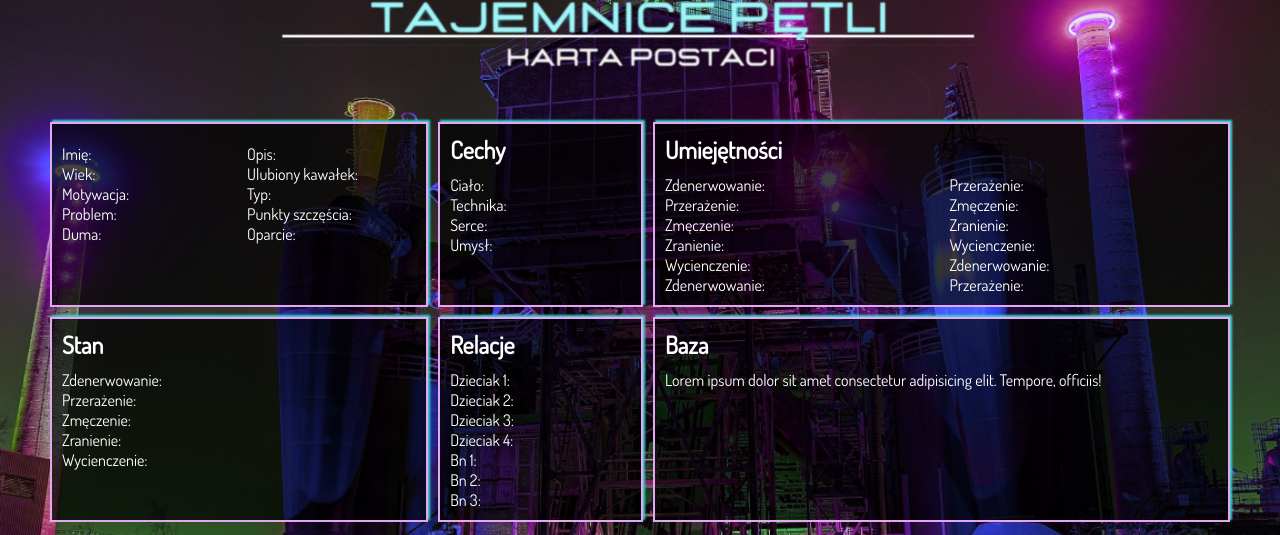
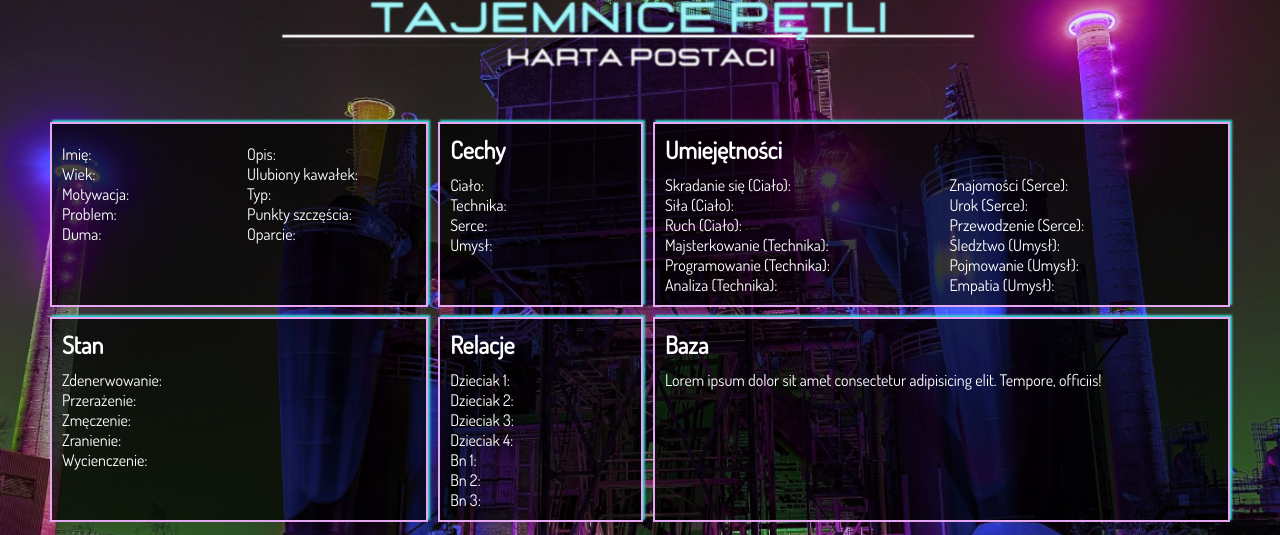
Before and after one commit to jdroutine/rpgsociety, a Django app: template rpgsociety/characterCard/templates/characterDetail.html in a window 1280 px wide. Shown: the part 80-615 px from the top of the page. Run offline with Django 3.2, Linux system fonts and the light colour scheme; the template is opened without the code that fills it, so the values that code supplies are empty; some libraries are stand-ins or nearby versions; some web fonts are replaced.

Commit message:
edited html template

```diff
--- a/rpgsociety/characterCard/templates/characterDetail.html
+++ b/rpgsociety/characterCard/templates/characterDetail.html
@@ -38,18 +38,18 @@
             <h2>Umiejętności</h2>
         </div>
         <div class="content">
-            <p>Zdenerwowanie: </p>
-            <p>Przerażenie: </p>
-            <p>Zmęczenie: </p>
-            <p>Zranienie: </p>
-            <p>Wycienczenie: </p>
-            <p>Zdenerwowanie: </p>
-            <p>Przerażenie: </p>
-            <p>Zmęczenie: </p>
-            <p>Zranienie: </p>
-            <p>Wycienczenie: </p>
-            <p>Zdenerwowanie: </p>
-            <p>Przerażenie: </p>
+            <p>Skradanie się (Ciało): </p>
+            <p>Siła (Ciało): </p>
+            <p>Ruch (Ciało): </p>
+            <p>Majsterkowanie (Technika): </p>
+            <p>Programowanie (Technika): </p>
+            <p>Analiza (Technika): </p>
+            <p>Znajomości (Serce): </p>
+            <p>Urok (Serce): </p>
+            <p>Przewodzenie (Serce): </p>
+            <p>Śledztwo (Umysł): </p>
+            <p>Pojmowanie (Umysł): </p>
+            <p>Empatia (Umysł): </p>
         </div>
     </article>
 
```
